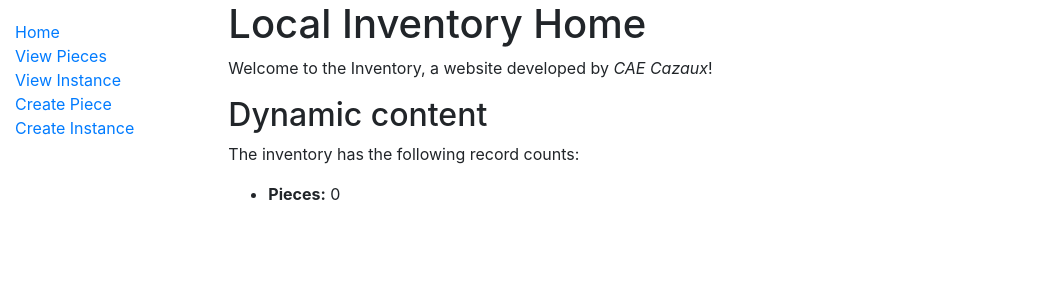
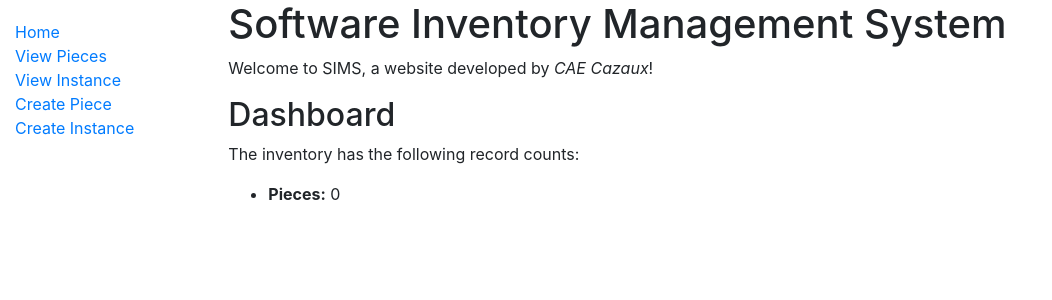
Before and after one commit to eRJe79/SIMS, a Django app: page / in a window 1280 px wide. Shown: the top 300 px of the page, without its empty margins (0-1052 px from the left). Run offline with Django 3.2, Linux system fonts and the light colour scheme; data that the repository does not hold is empty; parts of the project's set-up code (start-up, migrations or seed data) failed here and were passed over.

Commit message:
Added correction for the front page (semantic)

```diff
--- a/SIMS/templates/index.html
+++ b/SIMS/templates/index.html
@@ -1,9 +1,9 @@
 {% extends 'base/base.html' %}
 
 {% block content %}
-  <h1>Local Inventory Home</h1>
-  <p>Welcome to the Inventory, a website developed by <em>CAE Cazaux</em>!</p>
-  <h2>Dynamic content</h2>
+  <h1>Software Inventory Management System</h1>
+  <p>Welcome to SIMS, a website developed by <em>CAE Cazaux</em>!</p>
+  <h2>Dashboard</h2>
   <p>The inventory has the following record counts:</p>
   <ul>
     <li><strong>Pieces:</strong> {{ num_pieces }}</li>
```
